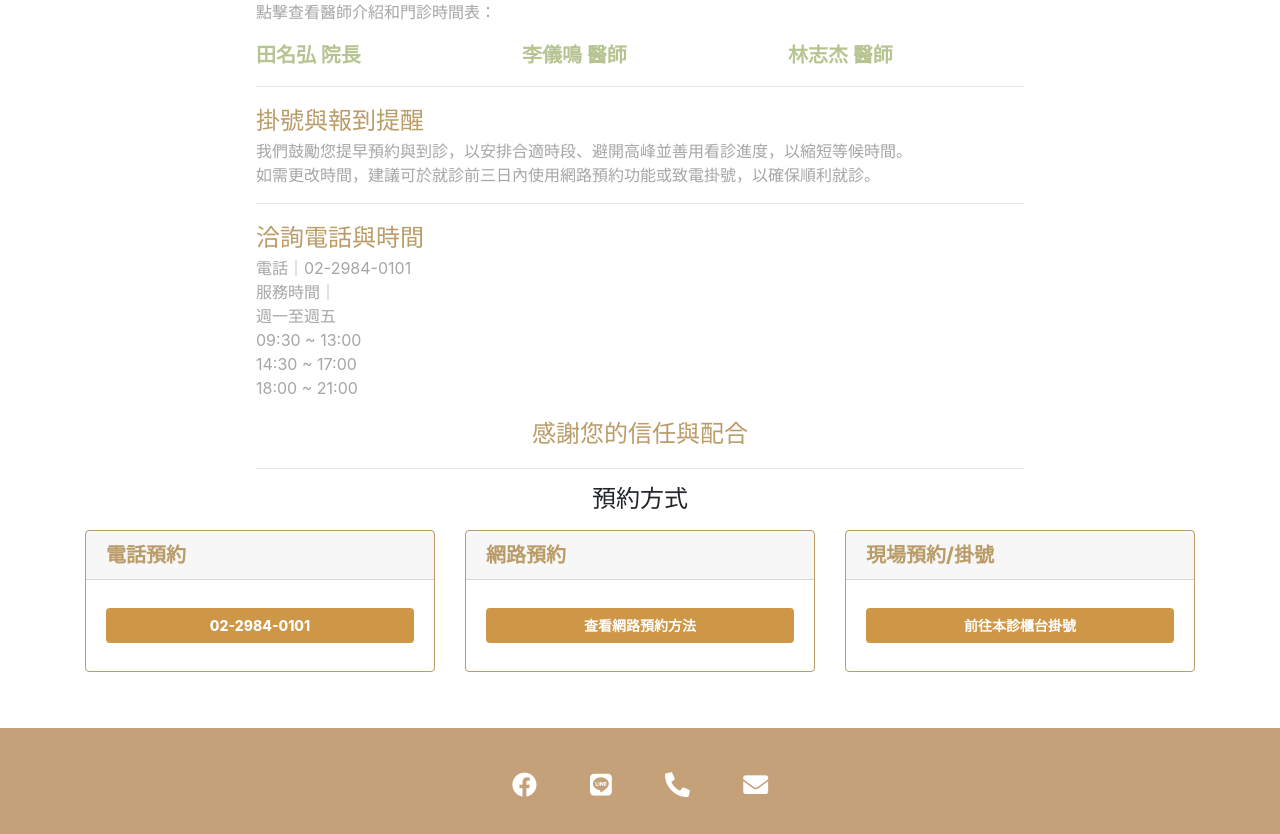
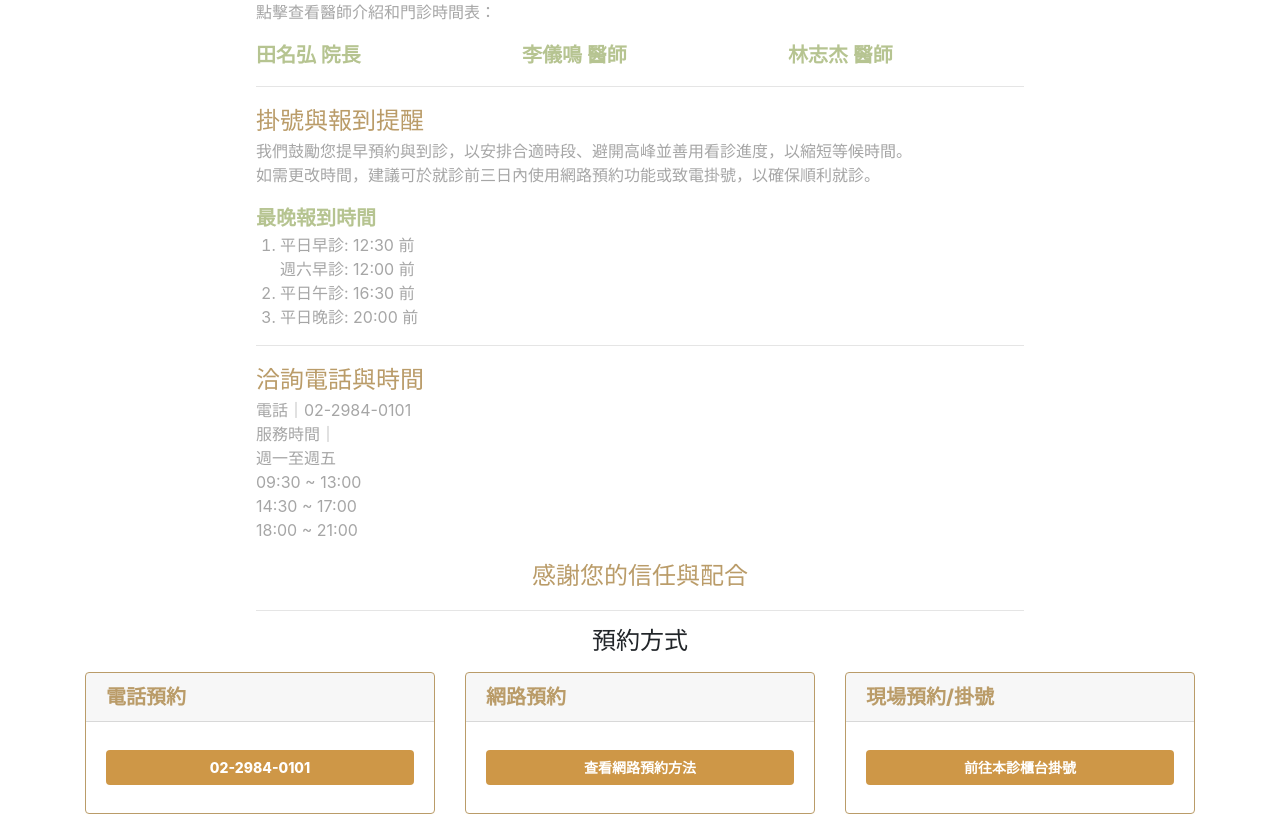
Before and after one commit to ThomasTseng2005/yaohung-medical, a Flask app: page /appointment in a window 1280 px wide. Shown: the part 249-1083 px from the top of the page. Run offline with Flask 3, Linux system fonts and the light colour scheme; some libraries are stand-ins or nearby versions.

Commit message:
feat: 門診預約新增最晚報到文案

```diff
--- a/static/style.css
+++ b/static/style.css
@@ -655,9 +655,13 @@ body {
 }
 
 .appointment-p,
-.appointment-p ol {
+.appointment-ol {
   font-size: 16px;
   color: #a6a6a6 !important;
+}
+
+.appointment-ol {
+  margin-left: -16px;
 }
 
 .appointment-p-title {
@@ -752,6 +756,12 @@ body {
   width: 100%;
   object-fit: contain;
   border-radius: 10px;
+}
+
+.appointment-subtitle {
+  font-size: 1.25rem;
+  font-weight: bold;
+  color: #b6c491 !important;
 }
 
 /* Calendar */
--- a/templates/appointment.html
+++ b/templates/appointment.html
@@ -34,6 +34,17 @@
       我們鼓勵您提早預約與到診，以安排合適時段、避開高峰並善用看診進度，以縮短等候時間。
       <br />
       如需更改時間，建議可於就診前三日內使用網路預約功能或致電掛號，以確保順利就診。
+      <br />
+      <div class="appointment-subtitle">最晚報到時間</div>
+      <ol class="appointment-ol">
+        <li>
+          平日早診: 12:30 前
+          <br />
+          週六早診: 12:00 前
+        </li>
+        <li>平日午診: 16:30 前</li>
+        <li>平日晚診: 20:00 前</li>
+      </ol>
     </p>
     <hr />
     <p class="appointment-p">
```
